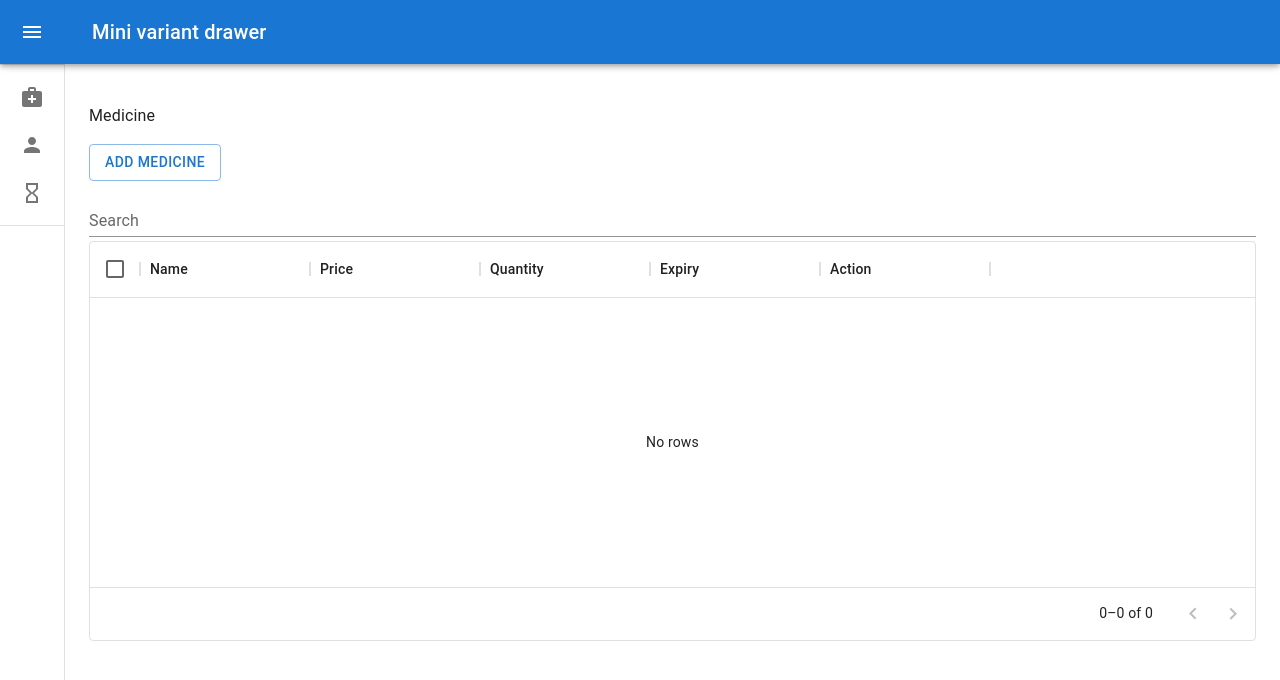
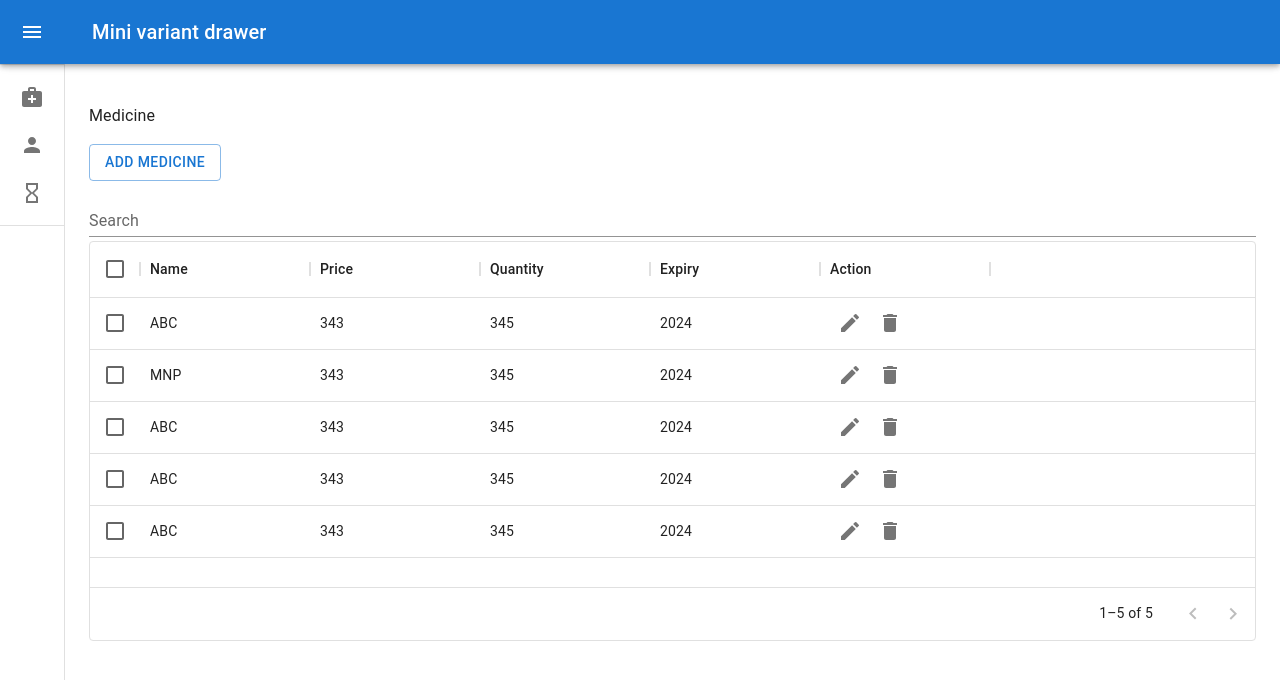
Before and after one commit to mohitzalavadiya/adminpanel, a React (Create React App) app: page /medicine in a window 1280 px wide. Shown: the top 680 px of the page. Built offline with nearby package versions, Linux system fonts and the light colour scheme; data requests are answered from the project's data file.

Commit message:
fetch_api

```diff
--- a/json-server/db.json
+++ b/json-server/db.json
@@ -0,0 +1,53 @@
+{
+    "posts": [
+      {
+        "id":"1",
+        "name":"ABC",
+        "price":"343",
+        "quantity":"345",
+        "expiry":"2024"
+      },
+      {
+        "id":"2",
+        "name":"MNP",
+        "price":"343",
+        "quantity":"345",
+        "expiry":"2024"
+      },
+      {
+        "id":"3",
+        "name":"ABC",
+        "price":"343",
+        "quantity":"345",
+        "expiry":"2024"
+      },
+      {
+        "id":"4",
+        "name":"ABC",
+        "price":"343",
+        "quantity":"345",
+        "expiry":"2024"
+      },
+      {
+        "id":"5",
+        "name":"ABC",
+        "price":"343",
+        "quantity":"345",
+        "expiry":"2024"
+      }
+
+    ],
+    "comments": [
+      {
+        "id": 1,
+        "body": "some comment",
+        "postId": 1
+      },
+      {
+        "id": 23
+      }
+    ],
+    "profile": {
+      "name": "typicode"
+    }
+  }
--- a/src/container/medicine/Medicine.js
+++ b/src/container/medicine/Medicine.js
@@ -13,6 +13,8 @@ import IconButton from '@mui/material/IconButton';
 import DeleteIcon from '@mui/icons-material/Delete';
 import Slide from '@mui/material/Slide';
 import EditIcon from '@mui/icons-material/Edit';
+import {useDispatch, useSelector} from 'react-redux'
+import { datamedicine } from '../../redux/action/action.medicine';
 
 const Transition = React.forwardRef(function Transition(props, ref) {
     return <Slide direction="up" ref={ref} {...props} />;
@@ -64,9 +66,13 @@ function Medicine(props) {
             setData(datap);
         }
     }
+
+    const dispatch = useDispatch()
+    const medicines = useSelector(state => state.medicine)
     // useEffect
     useEffect(() => {
-        localdata()
+        // localdata()
+        dispatch(datamedicine())
     }, []);
 
     // yup schema
@@ -202,7 +208,7 @@ const finalsearchdata = searchdata.length > 0 ? searchdata : data;
                 />
                 <div style={{ height: 400, width: '100%' }}>
                     <DataGrid
-                        rows={finalsearchdata}
+                        rows={medicines.medicine}
                         columns={columns}
                         pageSize={5}
                         rowsPerPageOptions={[5]}
--- /dev/null
+++ b/src/redux/action/action.medicine.js
@@ -0,0 +1,8 @@
+import * as ActionTypes from "../reducer/Actiontype"
+
+
+export const datamedicine = () => (dispatch) => {
+    fetch('http://localhost:3004/posts')
+  .then((response) => response.json())
+  .then((data) =>dispatch({type : ActionTypes.DATA_MEDICINE, payload:data}));
+}
--- a/src/redux/index.js
+++ b/src/redux/index.js
@@ -1,9 +1,11 @@
 import CounterReducer from "./reducer/CounterReducer";
 import {combineReducers} from 'redux'
+import { medicineReducer } from "./reducer/medicine.reducer";
 
 
 const Rootreducer = combineReducers({
-    counter : CounterReducer
+    counter : CounterReducer,
+    medicine : medicineReducer
 })
 
 export default Rootreducer;
--- a/src/redux/reducer/Actiontype.js
+++ b/src/redux/reducer/Actiontype.js
@@ -1,2 +1,3 @@
 export const INCREMENT = 'INCREMENT'
 export const DECREMENT = 'DECREMENT'
+export const DATA_MEDICINE = "DATA_MEDICINE"
--- /dev/null
+++ b/src/redux/reducer/medicine.reducer.js
@@ -0,0 +1,22 @@
+import * as ActionTypes from "../reducer/Actiontype"
+
+const initVal = {
+    isLoading: false,
+    medicine: [],
+    error: []
+}
+
+export const medicineReducer = (state = initVal, action) => {
+    switch (action.type) {
+        case ActionTypes.DATA_MEDICINE:
+            return {
+                ...state,
+                isLoading: false,
+                medicine: action.payload,
+                error: []
+            }
+            break;
+        default :
+        return state;
+    }
+}
```
